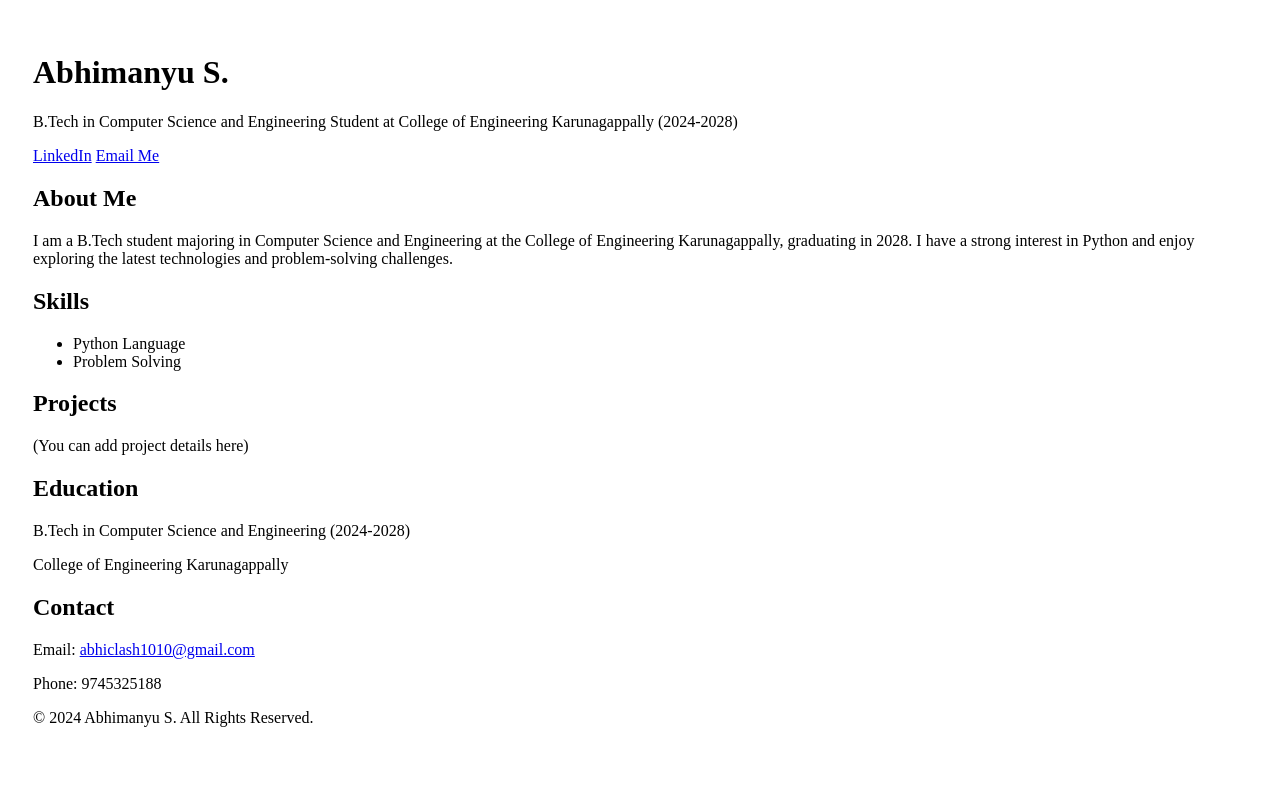
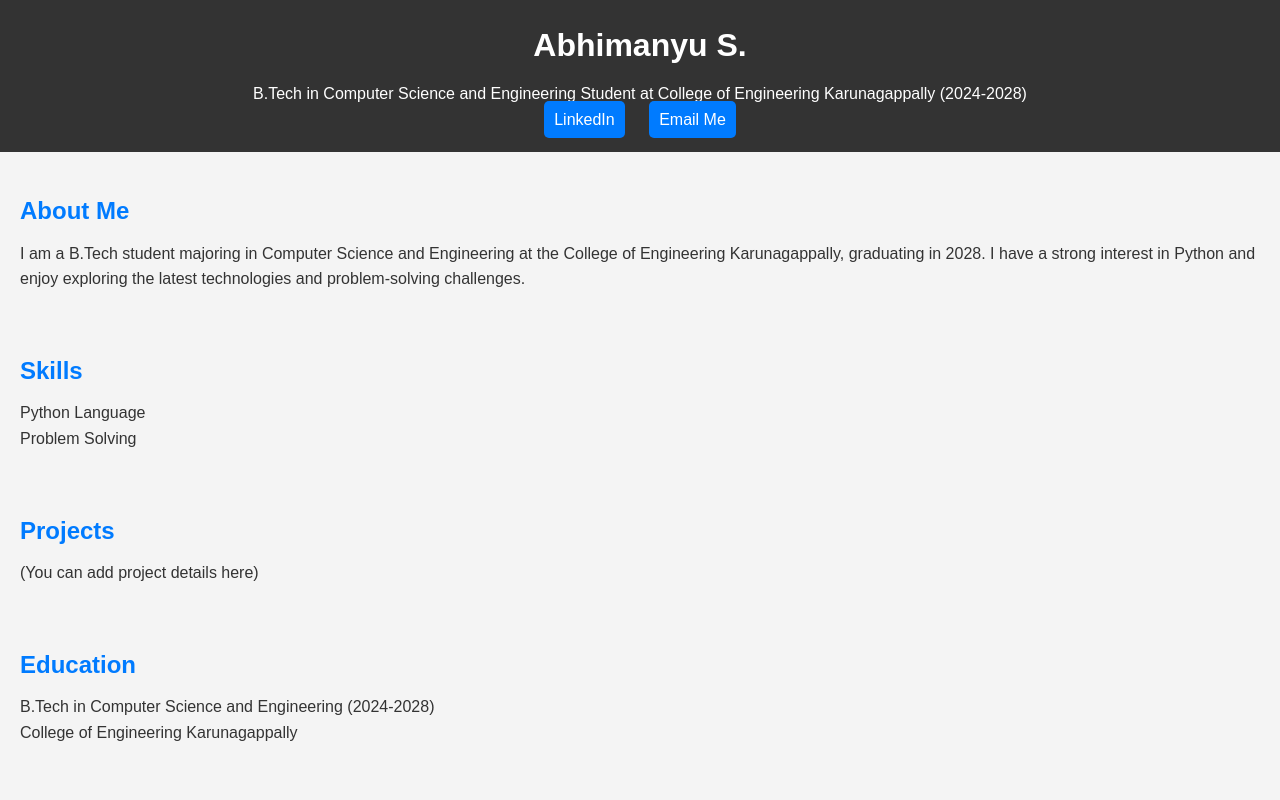
Before and after one commit to Abhimanyu20060/Portfolio-, a plain HTML site: page index.html in a window 1280 px wide. Shown: the top 800 px of the page. Drawn offline with Linux system fonts and the light colour scheme.

Commit message:
Update styles.css

```diff
--- a/styles.css
+++ b/styles.css
@@ -1,6 +1,60 @@
-body{
-  padding: 25px;
+* {
+    margin: 0;
+    padding: 0;
+    box-sizing: border-box;
 }
-.title {
-	color: #5C6AC4;
+
+body {
+    font-family: 'Arial', sans-serif;
+    line-height: 1.6;
+    background-color: #f4f4f4;
+    color: #333;
 }
+
+header {
+    background-color: #333;
+    color: #fff;
+    padding: 20px;
+    text-align: center;
+}
+
+header h1 {
+    margin-bottom: 10px;
+}
+
+header a {
+    margin: 10px;
+    padding: 10px;
+    color: #fff;
+    background-color: #007bff;
+    text-decoration: none;
+    border-radius: 5px;
+}
+
+header a:hover {
+    background-color: #0056b3;
+}
+
+section {
+    padding: 20px;
+    margin: 20px 0;
+}
+
+section h2 {
+    color: #007bff;
+    margin-bottom: 10px;
+}
+
+ul {
+    list-style-type: none;
+}
+
+footer {
+    background-color: #333;
+    color: #fff;
+    text-align: center;
+    padding: 10px 0;
+    position: relative;
+    bottom: 0;
+    width: 100%;
+}
```
